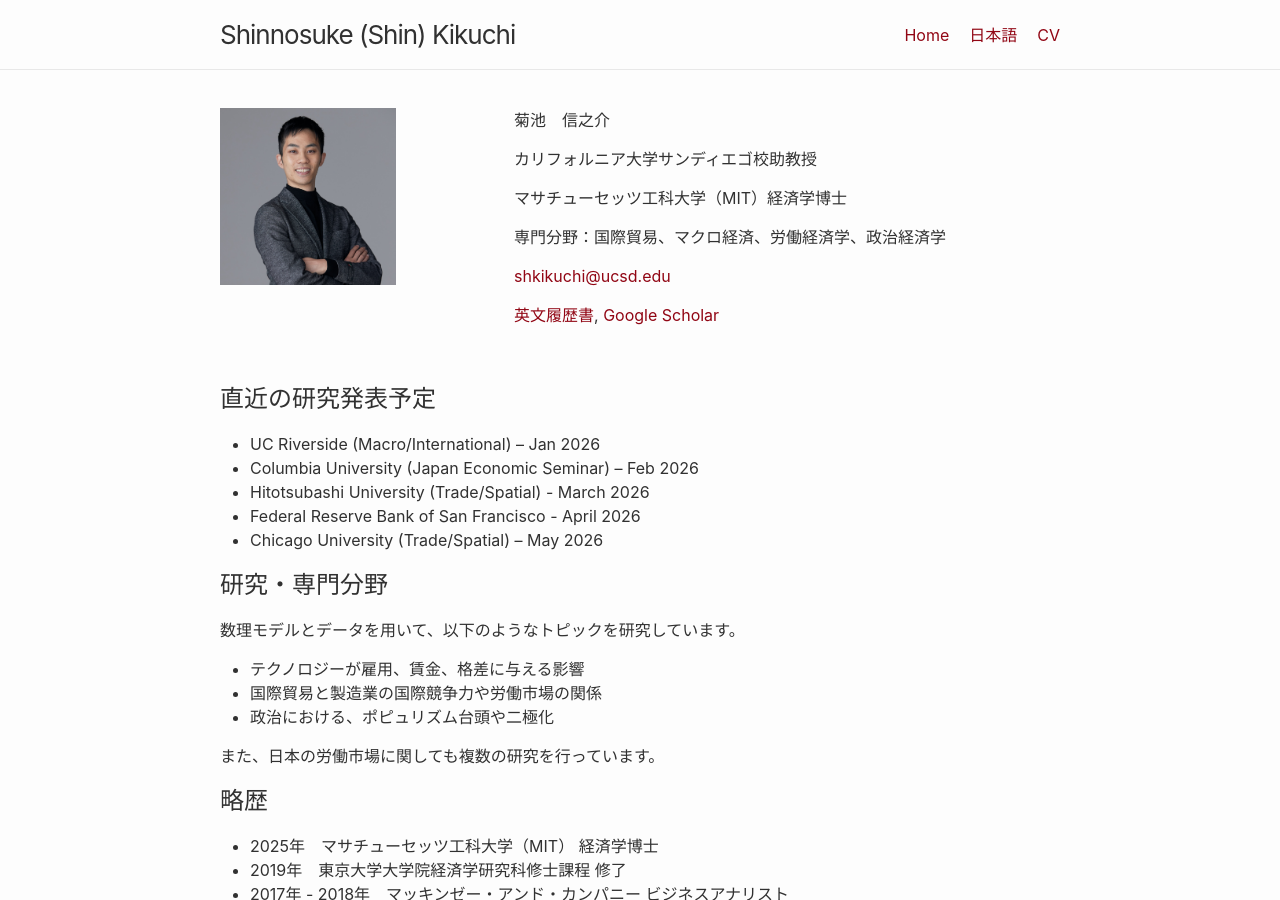
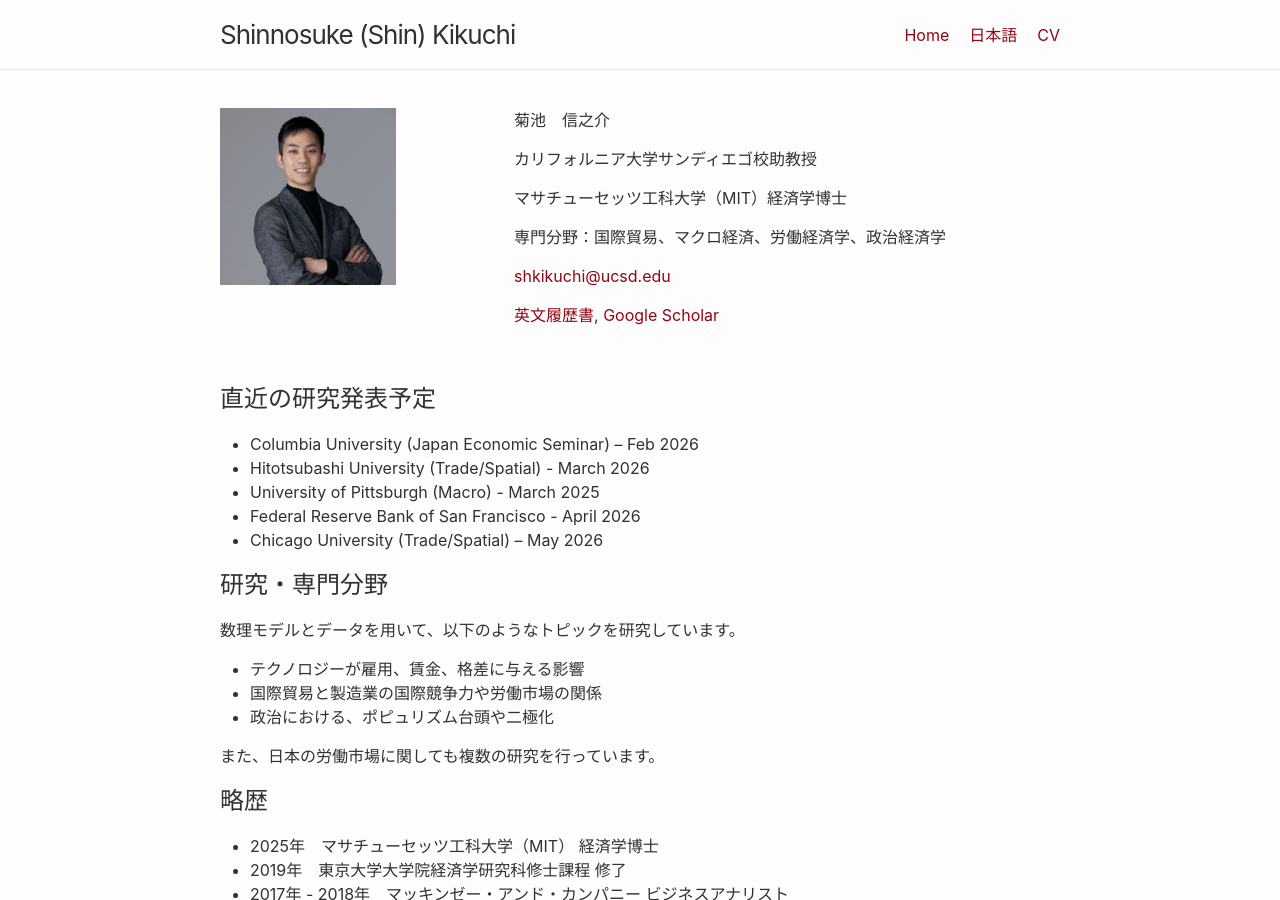
Before and after one commit to shinnkikuchi/shinnkikuchi.github.io, a Jekyll site: the page built from index_ja.md, in a window 1280 px wide and 900 px high. Built offline with Jekyll 4.4.1, drawn with Linux system fonts in a browser that asks for light colours.

Commit message:
Update index_ja.md

```diff
--- a/index_ja.md
+++ b/index_ja.md
@@ -8,9 +8,9 @@ permalink: /ja/
 
 ## 直近の研究発表予定
 
-- UC Riverside (Macro/International) – Jan 2026
 - Columbia University (Japan Economic Seminar) – Feb 2026
 - Hitotsubashi University (Trade/Spatial) - March 2026
+- University of Pittsburgh (Macro) - March 2025
 - Federal Reserve Bank of San Francisco - April 2026
 - Chicago University (Trade/Spatial) – May 2026
 
```
